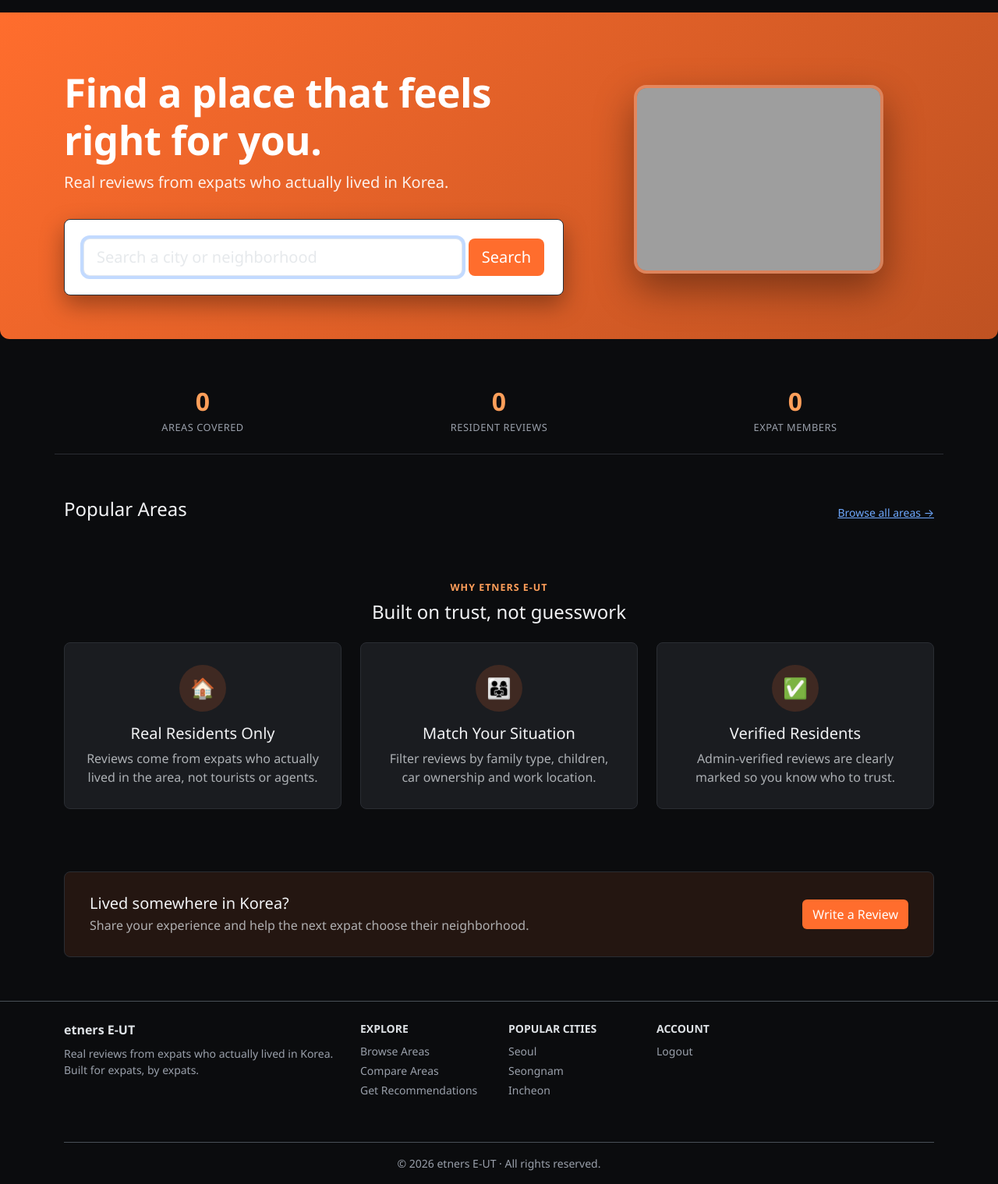
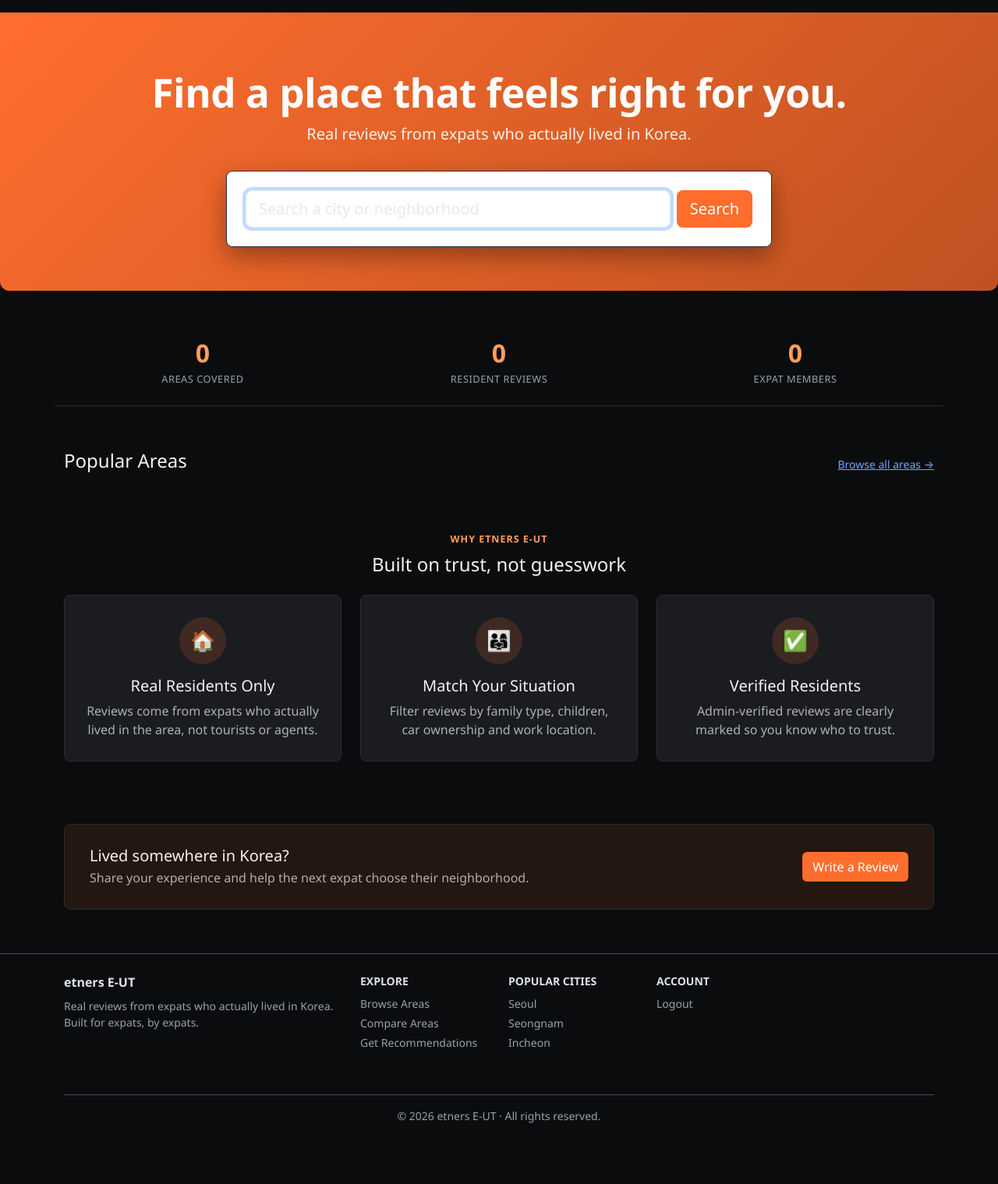
Before and after one commit to jerryfighter/20260915_ETNS_Relo, a Flask app: page / in a window 1280 px wide. Shown: the part 75-1594 px from the top of the page at 78% size. After the commit the page ends 1516 px from the top, so only its background shows below. Run offline with Flask 3, Linux system fonts and the light colour scheme; the visitor is signed in with stand-in values (Sample User, id 1); grey boxes are pictures that could not be loaded.

Commit message:
Remove hero house photo, revert to single-column centered hero
Co-Authored-By: Claude Sonnet 5 <noreply@anthropic.com>

```diff
--- a/app/static/css/style.css
+++ b/app/static/css/style.css
@@ -73,21 +73,6 @@ body {
 
 .hero .lead {
   color: rgba(255, 255, 255, 0.9);
-}
-
-.hero-photo-frame {
-  display: inline-block;
-  border-radius: 1rem;
-  overflow: hidden;
-  max-width: 320px;
-  border: 4px solid rgba(255, 255, 255, 0.25);
-  box-shadow: 0 20px 50px rgba(0, 0, 0, 0.4);
-}
-
-.hero-photo-frame img {
-  display: block;
-  width: 100%;
-  height: auto;
 }
 
 .search-card {
--- a/app/templates/index.html
+++ b/app/templates/index.html
@@ -3,27 +3,17 @@
 {% block title %}etners E-UT - Find your neighborhood{% endblock %}
 
 {% block content %}
-<section class="hero">
+<section class="hero text-center">
   <div class="container">
-    <div class="row align-items-center">
-      <div class="col-lg-7 text-center text-lg-start">
     <h1>Find a place that feels right for you.</h1>
     <p class="lead">Real reviews from expats who actually lived in Korea.</p>
 
-        <div class="card search-card mx-auto mx-lg-0 p-4">
+    <div class="card search-card mx-auto p-4">
       <form method="get" action="{{ url_for('main.index') }}" class="d-flex gap-2">
         <input type="text" name="q" class="form-control form-control-lg" placeholder="Search a city or neighborhood"
                value="{{ query }}" autofocus>
         <button type="submit" class="btn btn-lg text-white flex-shrink-0" style="background-color: var(--brand-primary);">Search</button>
       </form>
-        </div>
-      </div>
-      <div class="col-lg-5 text-center mt-5 mt-lg-0">
-        <div class="hero-photo-frame">
-          <img src="https://images.unsplash.com/photo-1628012209120-d9db7abf7eab?auto=format&fit=crop&w=700&q=80"
-               alt="A modern home exterior in Korea">
-        </div>
-      </div>
     </div>
   </div>
 </section>
```
Lines whose indentation alone changed are shown as unchanged.
